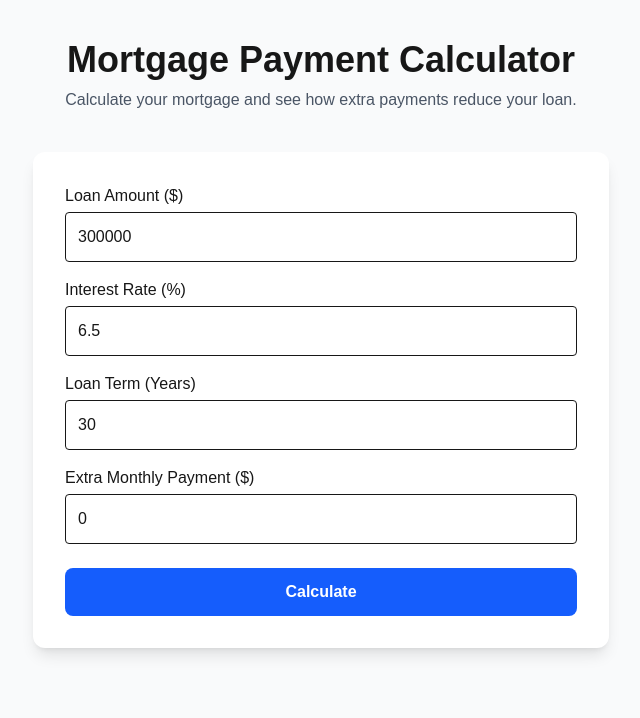
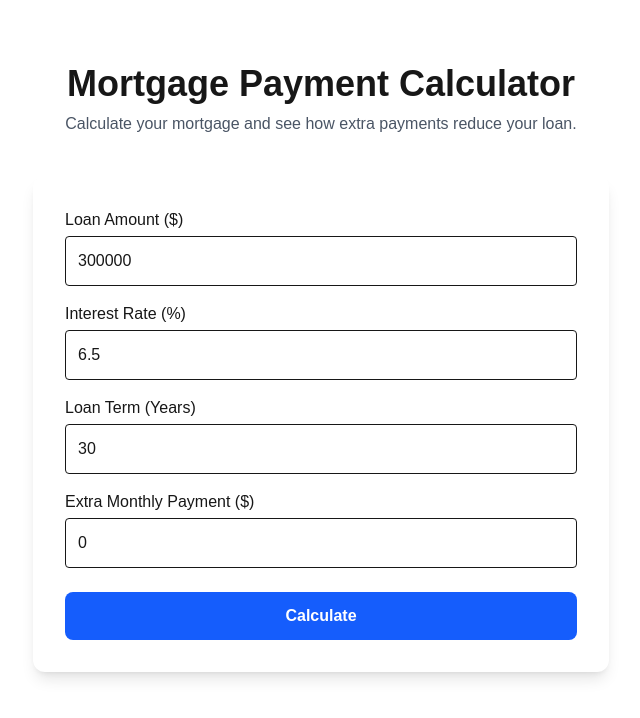
Before and after one commit to TitanCodi/mortgage-tool, a Next.js app: page / in a window 1280 px wide. Shown: the top 718 px of the page, without its empty margins (319-959 px from the left). Built offline with nearby package versions, Linux system fonts and the light colour scheme.

Commit message:
adjust page spacing for header

```diff
--- a/app/page.tsx
+++ b/app/page.tsx
@@ -80,7 +80,7 @@ export default function Home() {
 
   return (
 
-    <main className="min-h-screen bg-gray-50 flex flex-col items-center p-10">
+    <main className="py-16 px-6 flex flex-col items-center">
 
       <h1 className="text-4xl font-bold mb-2 text-center">
         Mortgage Payment Calculator
```
